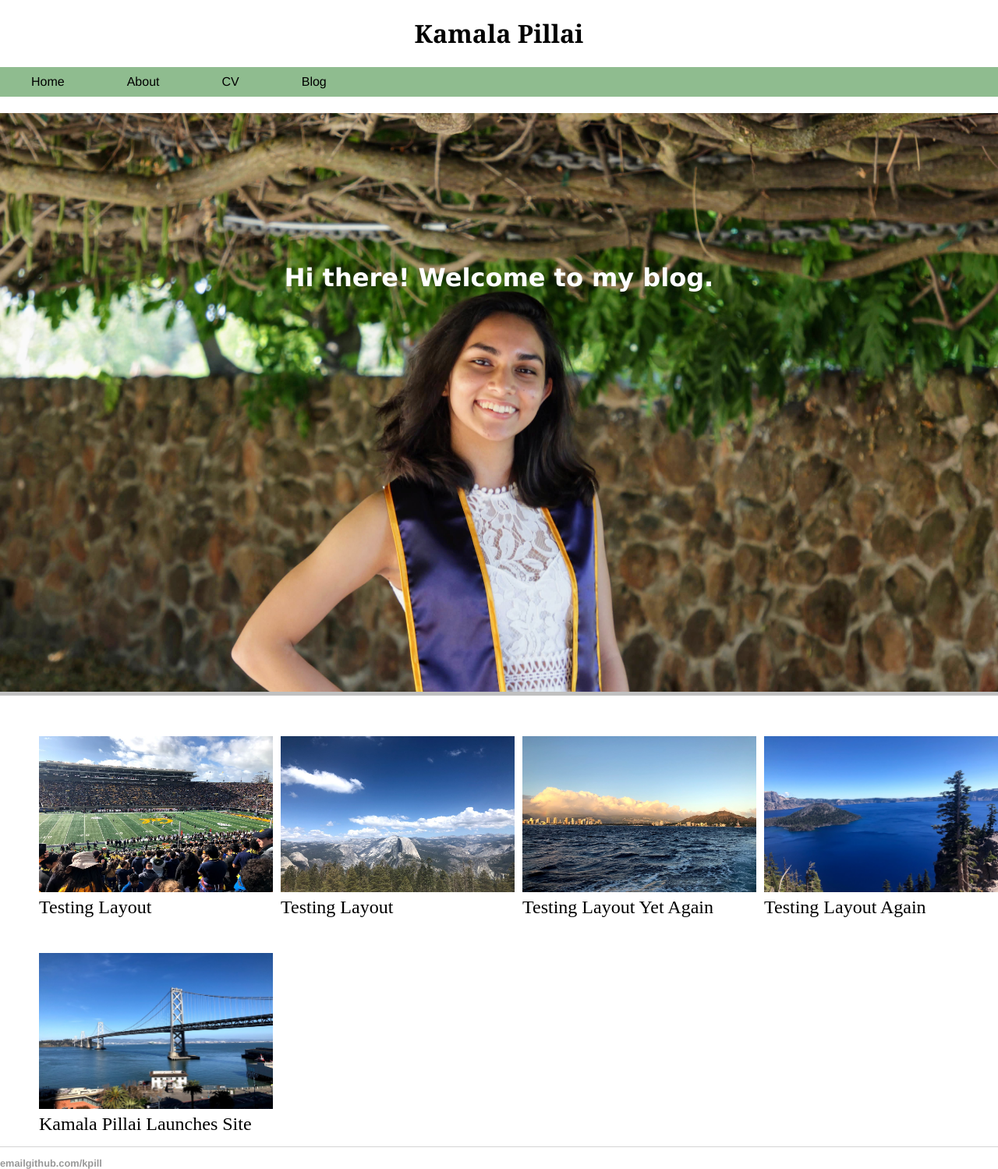
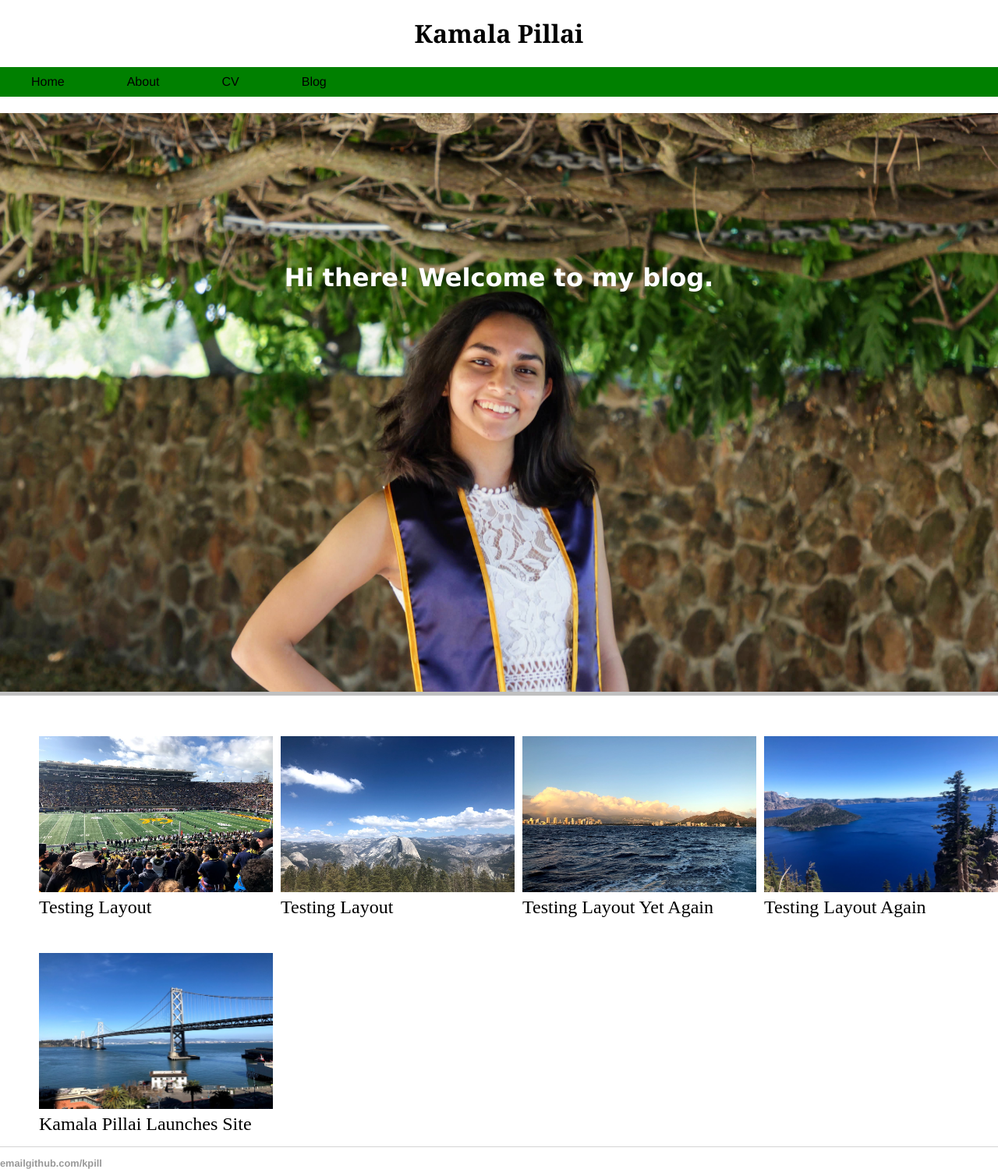
Before and after one commit to kpill/kpill.github.io, a Jekyll site: the page built from index.html, in a window 1280 px wide. Shown: the whole page at 78% size. Built offline with Jekyll 4.4.1, drawn with Linux system fonts in a browser that asks for light colours.

Commit message:
Update main.css

```diff
--- a/css/main.css
+++ b/css/main.css
@@ -39,7 +39,7 @@ nav ul {
     margin: 0;
     list-style-type: none;
     overflow: hidden;
-    background-color: darkSeaGreen;
+    background-color: Green;
     width: 100vw;
 }
 
```
